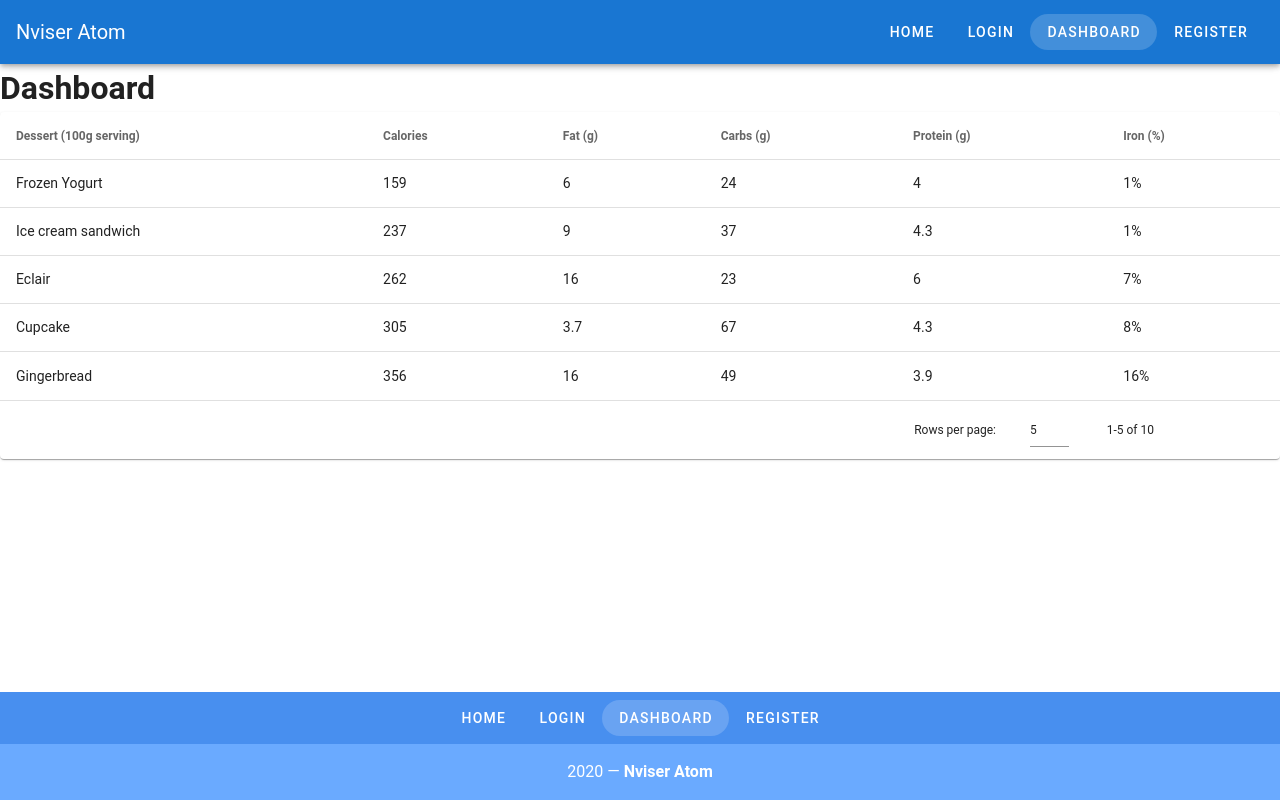
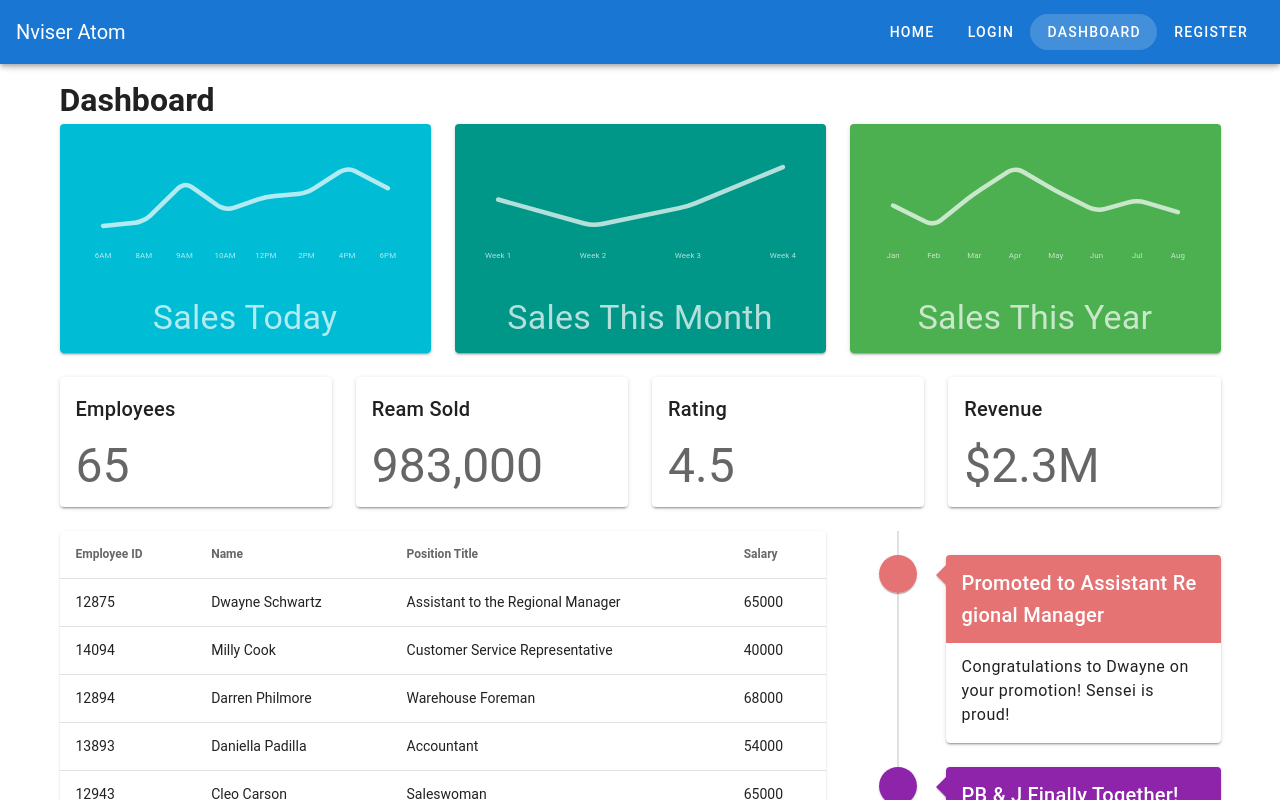
Before and after one commit to nvisertech/atom, a Vue app in the folder src/frontend/: page /dashboard in a window 1280 px wide. Shown: the top 800 px of the page. Built offline with nearby package versions, Linux system fonts and the light colour scheme.

Commit message:
Dashboard is improved with dummy data

```diff
--- /dev/null
+++ b/src/frontend/src/components/EmployeesTable.vue
@@ -0,0 +1,42 @@
+<template>
+  <v-data-table
+    :headers="headers"
+    :items="employees"
+    :items-per-page="5"
+    class="elevation-1"
+    @click:row="selectRow"
+    :multi-sort="true"
+  ></v-data-table>
+</template>
+
+<script>
+export default {
+  name: "EmployeesTable",
+  props: {
+    employees: {
+      type: Array,
+      required: true
+    }
+  },
+  data: () => ({
+    headers: [
+      { text: "Employee ID", value: "id" },
+      { text: "Name", value: "name" },
+      { text: "Position Title", value: "title" },
+      { text: "Salary", value: "salary" }
+    ]
+  }),
+  methods: {
+    selectRow(event) {
+      const employee = {
+        name: event.name,
+        title: event.title
+      };
+
+      this.$emit("select-employee", employee);
+    }
+  }
+};
+</script>
+
+<style lang="scss" scoped></style>
--- /dev/null
+++ b/src/frontend/src/components/EventTimeline.vue
@@ -0,0 +1,34 @@
+<template>
+  <v-timeline align-top :dense="true">
+    <v-timeline-item
+      v-for="(item, i) in timeline"
+      :key="i"
+      :color="item.color"
+      :icon="item.icon"
+      fill-dot
+    >
+      <v-card :color="item.color" dark>
+        <v-card-title class="title pt-3 pb-3">
+          <h3 class="title">{{ item.title }}</h3>
+        </v-card-title>
+        <v-card-text class="white text--primary">
+          <p class="pt-3 body-1 mb-0">
+            {{ item.text }}
+          </p>
+        </v-card-text>
+      </v-card>
+    </v-timeline-item>
+  </v-timeline>
+</template>
+
+<script>
+export default {
+  name: "EventTimeline",
+  props: {
+    timeline: {
+      type: Array,
+      required: true
+    }
+  }
+};
+</script>
--- /dev/null
+++ b/src/frontend/src/components/SalesGraph.vue
@@ -0,0 +1,31 @@
+<template>
+  <v-card :color="sale.color" dark>
+    <v-card-text>
+      <v-sparkline
+        :value="sale.sales"
+        :labels="sale.labels"
+        color="rgba(255, 255, 255, .7)"
+        height="100"
+        padding="24"
+        stroke-linecap="round"
+        smooth
+      />
+    </v-card-text>
+
+    <v-card-text class="text-center">
+      <div class="display-1">{{ sale.title }}</div>
+    </v-card-text>
+  </v-card>
+</template>
+
+<script>
+export default {
+  name: "SalesGraph",
+  props: {
+    sale: {
+      type: Object,
+      required: true
+    }
+  }
+};
+</script>
--- /dev/null
+++ b/src/frontend/src/components/StatisticCard.vue
@@ -0,0 +1,20 @@
+<template>
+  <v-card>
+    <v-card-title>{{ statistic.title }}</v-card-title>
+    <v-card-text class="display-2">{{ statistic.value }}</v-card-text>
+  </v-card>
+</template>
+
+<script>
+export default {
+  name: "StatisticCard",
+  props: {
+    statistic: {
+      type: Object,
+      required: true
+    }
+  }
+};
+</script>
+
+<style lang="scss" scoped></style>
--- /dev/null
+++ b/src/frontend/src/data/employees.json
@@ -0,0 +1,152 @@
+[
+  {
+    "id": 12875,
+    "name": "Dwayne Schwartz",
+    "title": "Assistant to the Regional Manager",
+    "salary": 65000
+  },
+  {
+    "id": 14094,
+    "name": "Milly Cook",
+    "title": "Customer Service Representative",
+    "salary": 40000
+  },
+  {
+    "id": 12894,
+    "name": "Darren Philmore",
+    "title": "Warehouse Foreman",
+    "salary": 68000
+  },
+  {
+    "id": 13893,
+    "name": "Daniella Padilla",
+    "title": "Accountant",
+    "salary": 54000
+  },
+  {
+    "id": 12943,
+    "name": "Cleo Carson",
+    "title": "Saleswoman",
+    "salary": 65000
+  },
+  {
+    "id": 19523,
+    "name": "Evangeline Blake",
+    "title": "Saleswoman",
+    "salary": 65000
+  },
+  {
+    "id": 18349,
+    "name": "Tory Henderson",
+    "title": "Human Resources Representative",
+    "salary": 60000
+  },
+  {
+    "id": 11853,
+    "name": "Max Scarn",
+    "title": "Regional Manager",
+    "salary": 70000
+  },
+  {
+    "id": 14821,
+    "name": "Daniella Padilla",
+    "title": "Secretary",
+    "salary": 45000
+  },
+  {
+    "id": 15834,
+    "name": "Felix Mendez",
+    "title": "Salesman",
+    "salary": 65000
+  },
+  {
+    "id": 84363,
+    "name": "Kurt Peck",
+    "title": "Salesman",
+    "salary": 65000
+  },
+  {
+    "id": 83724,
+    "name": "Hayley Santos",
+    "title": "Accountant",
+    "salary": 54000
+  },
+  {
+    "id": 38542,
+    "name": "Hannah Lamb",
+    "title": "Saleswoman",
+    "salary": 65000
+  },
+  {
+    "id": 84624,
+    "name": "Melanie Jensen",
+    "title": "Saleswoman",
+    "salary": 65000
+  },
+  {
+    "id": 96825,
+    "name": "Tianna Dorsey",
+    "title": "Intern",
+    "salary": 30000
+  },
+  {
+    "id": 48235,
+    "name": "Stan Zuniga",
+    "title": "Salesman",
+    "salary": 65000
+  },
+  {
+    "id": 27937,
+    "name": "Robert Lambert",
+    "title": "Accountant",
+    "salary": 54000
+  },
+  {
+    "id": 43820,
+    "name": "Saskia Hubbard",
+    "title": "Saleswoman",
+    "salary": 65000
+  },
+  {
+    "id": 10053,
+    "name": "Katy Harrington",
+    "title": "Saleswoman",
+    "salary": 65000
+  },
+  {
+    "id": 43289,
+    "name": "Lottie Noble",
+    "title": "Intern",
+    "salary": 30000
+  },
+  {
+    "id": 12476,
+    "name": "Khadijah Clayton",
+    "title": "Salesman",
+    "salary": 65000
+  },
+  {
+    "id": 75313,
+    "name": "Bailey Norton",
+    "title": "Accountant",
+    "salary": 54000
+  },
+  {
+    "id": 86321,
+    "name": "Aliyah McKinney",
+    "title": "Saleswoman",
+    "salary": 65000
+  },
+  {
+    "id": 12363,
+    "name": "Caroline Mayer",
+    "title": "Saleswoman",
+    "salary": 65000
+  },
+  {
+    "id": 87542,
+    "name": "Ryan Johnson",
+    "title": "Intern",
+    "salary": 30000
+  }
+]
--- /dev/null
+++ b/src/frontend/src/data/sales.json
@@ -0,0 +1,20 @@
+[
+  {
+    "title": "Sales Today",
+    "sales": [423, 446, 675, 510, 590, 610, 760, 639],
+    "color": "cyan",
+    "labels": ["6AM", "8AM", "9AM", "10AM", "12PM", "2PM", "4PM", "6PM"]
+  },
+  {
+    "title": "Sales This Month",
+    "sales": [325, 123, 273, 573],
+    "color": "teal",
+    "labels": ["Week 1", "Week 2", "Week 3", "Week 4"]
+  },
+  {
+    "title": "Sales This Year",
+    "sales": [746, 415, 943, 1372, 983, 651, 837, 639],
+    "color": "green",
+    "labels": ["Jan", "Feb", "Mar", "Apr", "May", "Jun", "Jul", "Aug"]
+  }
+]
--- /dev/null
+++ b/src/frontend/src/data/statistics.json
@@ -0,0 +1,18 @@
+[
+  {
+    "title": "Employees",
+    "value": "65"
+  },
+  {
+    "title": "Ream Sold",
+    "value": "983,000"
+  },
+  {
+    "title": "Rating",
+    "value": "4.5"
+  },
+  {
+    "title": "Revenue",
+    "value": "$2.3M"
+  }
+]
--- /dev/null
+++ b/src/frontend/src/data/timeline.json
@@ -0,0 +1,26 @@
+[
+  {
+    "color": "red lighten-2",
+    "icon": "mdi-star",
+    "title": "Promoted to Assistant Regional Manager",
+    "text": "Congratulations to Dwayne on your promotion! Sensei is proud!"
+  },
+  {
+    "color": "purple darken-1",
+    "icon": "mdi-ring",
+    "title": "PB & J Finally Together!",
+    "text": "Max Scarn here with a personal congratulations to the happy couple!"
+  },
+  {
+    "color": "green lighten-1",
+    "icon": "mdi-balloon",
+    "title": "Welcome Back to the Temp!",
+    "text": "Sorry about what happened at corporate, but I am glad you are back! - Max"
+  },
+  {
+    "color": "indigo",
+    "icon": "mdi-gift",
+    "title": "Reminder: Secret Santa Rules",
+    "text": "The maximum spending amount is $20. No iPods allowed."
+  }
+]
--- a/src/frontend/src/views/Dashboard.vue
+++ b/src/frontend/src/views/Dashboard.vue
@@ -1,133 +1,76 @@
 <template>
-  <div>
+  <v-container>
     <h1>Dashboard</h1>
-    <v-data-table
-      :headers="headers"
-      :items="desserts"
-      :items-per-page="5"
-      class="elevation-1"
-      @click:row="selectRow"
-    ></v-data-table>
+
+    <v-row>
+      <v-col v-for="sale in sales" :key="`${sale.title}`">
+        <SalesGraph :sale="sale" />
+      </v-col>
+    </v-row>
+
+    <v-row>
+      <v-col v-for="statistic in statistics" :key="`${statistic.title}`">
+        <StatisticCard :statistic="statistic" />
+      </v-col>
+    </v-row>
+
+    <v-row>
+      <v-col cols="8">
+        <EmployeesTable :employees="employees" @select-employee="setEmployee" />
+      </v-col>
+      <v-col cols="4">
+        <EventTimeline :timeline="timeline" />
+      </v-col>
+    </v-row>
+
     <v-snackbar v-model="snackbar">
-      You have selected {{ currentItem }}
+      You have selected {{ selectedEmployee.name }},
+      {{ selectedEmployee.title }}
       <v-btn color="pink" text @click="snackbar = false">
         Close
       </v-btn>
     </v-snackbar>
-  </div>
+  </v-container>
 </template>
 
 <script>
+import EmployeesTable from "../components/EmployeesTable";
+import EventTimeline from "../components/EventTimeline";
+import SalesGraph from "../components/SalesGraph";
+import StatisticCard from "../components/StatisticCard";
+
+import employeesData from "../data/employees.json";
+import timelineData from "../data/timeline.json";
+import salesData from "../data/sales.json";
+import statisticsData from "../data/statistics.json";
+
 export default {
   name: "DashboardPage",
+  components: {
+    EmployeesTable,
+    EventTimeline,
+    SalesGraph,
+    StatisticCard
+  },
   data() {
     return {
-      currentItem: "",
+      employees: employeesData,
+      sales: salesData,
+      selectedEmployee: {
+        name: "",
+        title: ""
+      },
       snackbar: false,
-      headers: [
-        {
-          text: "Dessert (100g serving)",
-          align: "left",
-          sortable: false,
-          value: "name"
-        },
-        { text: "Calories", value: "calories" },
-        { text: "Fat (g)", value: "fat" },
-        { text: "Carbs (g)", value: "carbs" },
-        { text: "Protein (g)", value: "protein" },
-        { text: "Iron (%)", value: "iron" }
-      ],
-      desserts: [
-        {
-          name: "Frozen Yogurt",
-          calories: 159,
-          fat: 6.0,
-          carbs: 24,
-          protein: 4.0,
-          iron: "1%"
-        },
-        {
-          name: "Ice cream sandwich",
-          calories: 237,
-          fat: 9.0,
-          carbs: 37,
-          protein: 4.3,
-          iron: "1%"
-        },
-        {
-          name: "Eclair",
-          calories: 262,
-          fat: 16.0,
-          carbs: 23,
-          protein: 6.0,
-          iron: "7%"
-        },
-        {
-          name: "Cupcake",
-          calories: 305,
-          fat: 3.7,
-          carbs: 67,
-          protein: 4.3,
-          iron: "8%"
-        },
-        {
-          name: "Gingerbread",
-          calories: 356,
-          fat: 16.0,
-          carbs: 49,
-          protein: 3.9,
-          iron: "16%"
-        },
-        {
-          name: "Jelly bean",
-          calories: 375,
-          fat: 0.0,
-          carbs: 94,
-          protein: 0.0,
-          iron: "0%"
-        },
-        {
-          name: "Lollipop",
-          calories: 392,
-          fat: 0.2,
-          carbs: 98,
-          protein: 0,
-          iron: "2%"
-        },
-        {
-          name: "Honeycomb",
-          calories: 408,
-          fat: 3.2,
-          carbs: 87,
-          protein: 6.5,
-          iron: "45%"
-        },
-        {
-          name: "Donut",
-          calories: 452,
-          fat: 25.0,
-          carbs: 51,
-          protein: 4.9,
-          iron: "22%"
-        },
-        {
-          name: "KitKat",
-          calories: 518,
-          fat: 26.0,
-          carbs: 65,
-          protein: 7,
-          iron: "6%"
-        }
-      ]
+      statistics: statisticsData,
+      timeline: timelineData
     };
   },
   methods: {
-    selectRow(event) {
+    setEmployee(event) {
       this.snackbar = true;
-      this.currentItem = event.name;
+      this.selectedEmployee.name = event.name;
+      this.selectedEmployee.title = event.title;
     }
   }
 };
 </script>
-
-<style></style>
--- a/src/frontend/webpack-stats.json
+++ b/src/frontend/webpack-stats.json
@@ -1 +1 @@
-{"status":"done","publicPath":"http://127.0.0.1:8080/","chunks":{"app":[{"name":"bundle.js","publicPath":"http://127.0.0.1:8080/bundle.js","path":"/home/bugra/nviser/atom/src/frontend/dist/bundle.js"}]}}
+{"status":"done","publicPath":"http://127.0.0.1:8080/","chunks":{"app":[{"name":"bundle.js","publicPath":"http://127.0.0.1:8080/bundle.js","path":"/home/bugra/nviser/atom/src/frontend/dist/bundle.js"},{"name":"app.c541d5d3c7a0ae24c77c.hot-update.js","publicPath":"http://127.0.0.1:8080/app.c541d5d3c7a0ae24c77c.hot-update.js","path":"/home/bugra/nviser/atom/src/frontend/dist/app.c541d5d3c7a0ae24c77c.hot-update.js"}]}}
```
